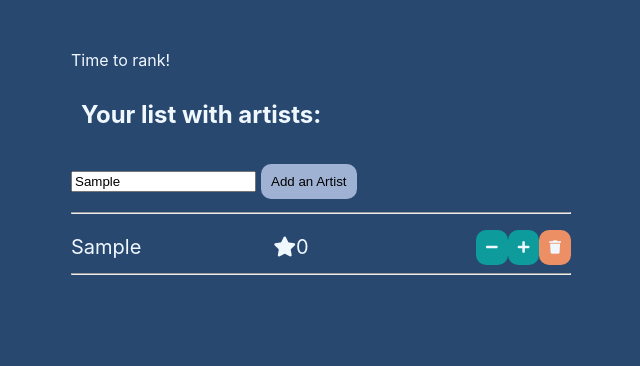
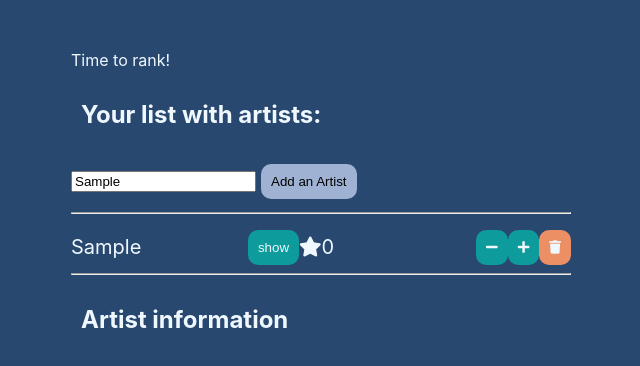
Before and after one commit to marijnbaar/artistranker, a React (Create React App) app: page / in a window 1280 px wide. Both pictures are taken after typing "Sample" into the empty fields and a click on the button "Add an Artist". Shown: the top 366 px of the page, without its empty margins (319-959 px from the left). Built offline with nearby package versions, Linux system fonts and the light colour scheme.

Commit message:
added the artist page, but turnery operator is not working properly

```diff
--- a/src/App.js
+++ b/src/App.js
@@ -1,20 +1,46 @@
 import React from 'react';
 import ArtistInput from './components/Artistinput';
-import Artist from './components/Artist';
 import './App.css';
+import { useDispatch, useSelector } from 'react-redux';
+import ListElement from './components/ListElement';
+import Artistpage from './components/Artistpage';
+
 
 function App() {
+  const allArtists = useSelector(state => state.artistList);
+  const artistId = useSelector(state => state.artistId)
+  const displayArtist = useSelector(state => state.artistPageShow)
+
   return (
     <div className="app">
       <header>
         <p>Time to rank!</p>
 
       </header>
-
+      <main>
         <h2>Your list with artists: </h2>
         <ArtistInput />
-                <Artist />
+        <div className="artist-list">
+          <ul>
+            {allArtists.length
+              ? allArtists.map(artist => (
+                <ListElement
+                  key={artist.id}
+                  text={artist.text}
+                  id={artist.id}
+                  count={artist.count}
+                />
+              ))
+              : <p>Your list is empty. Add an artist to the list and reward them with a star!</p>}
+          </ul>
         </div>
+        {displayArtist
+        ? <Artistpage artistId={artistId} />
+        : null }
+
+      </main>
+      </div>
+
   );
 };
 
--- a/src/actions/actions.js
+++ b/src/actions/actions.js
@@ -37,10 +37,9 @@ export const displayArtist = comingId => {
   }
 }
 
-export const closeArtist = comingId => {
+export const closeArtist = () => {
   return {
     type: 'CLOSE_ARTIST',
-      id: comingId,
   }
 }
 
--- a/src/components/Artist.js
+++ /dev/null
@@ -1,34 +0,0 @@
-import React from 'react';
-import { connect } from 'react-redux';
-import PropTypes from 'prop-types';
-import ListElement from './ListElement';
-
-export function Artist({ artists }) {
-  return (
-    <div className="artist-list">
-      <ul>
-        {artists.length
-          ? artists.map(artist => (
-            <ListElement
-              key={artist.id}
-              text={artist.text}
-              id={artist.id}
-              count={artist.count}
-            />
-          ))
-          : <p>Your list is empty.</p>}
-      </ul>
-    </div>
-  );
-}
-
-Artist.propTypes = {
-  artists: PropTypes.arrayOf(PropTypes.object).isRequired,
-  count: PropTypes.func.isRequired,
-};
-
-const mapStateToProps = state => ({
-  artists: state.artistList,
-});
-
-export default connect(mapStateToProps)(Artist);
--- /dev/null
+++ b/src/components/Artistpage.js
@@ -0,0 +1,28 @@
+import React from 'react';
+import { useDispatch, useSelector } from 'react-redux';
+import { updateArtist, closeArtist } from '../actions/actions'
+
+function Artistpage(artistId) {
+  const dispatch = useDispatch();
+
+  const allArtists = useSelector(state => state.artistList);
+  const selectArtist = allArtists.find(artist => artist.id === artistId)
+
+  const closeArtistPage = () => {
+    dispatch(closeArtist());
+  }
+
+  return (
+    <div className="artist-page-wrapper">
+      <h2>Artist information</h2>
+      <form className="artist-form" >
+
+
+      </form>
+
+    </div>
+  )
+
+}
+
+export default Artistpage;
--- a/src/components/ListElement.js
+++ b/src/components/ListElement.js
@@ -1,19 +1,19 @@
 import React from 'react';
 import PropTypes from 'prop-types';
 import { connect } from 'react-redux';
-import { deleteArtist } from '../actions/actions';
-import { incrementArtist } from '../actions/actions';
-import { decrementArtist } from '../actions/actions';
-
+import { incrementArtist, decrementArtist, displayArtist, deleteArtist } from '../actions/actions';
 
 export function Artist({
-  text, id, dlt, count, increment, decrement
+  text, id, dlt, count, increment, decrement, display
 }) {
 
   return (
     <div>
       <li className="artist-list">
-        <p>{text}</p><p><i className='fas fa-star' />{count}</p>
+        <p>{text}</p>
+        <button type="button" className="btn-3" onClick={display(id)}>show
+        </button>
+        <p><i className='fas fa-star' />{count}</p>
         <button type="button" className="btn-3" onClick={() => decrement(id)}>
           <i className='fas fa-minus' />
         </button>
@@ -37,6 +37,8 @@ Artist.propTypes = {
   count: PropTypes.func.isRequired,
   update: PropTypes.func.isRequired
 };
+const mapStateToProps = state => ({
+  display: state.artistPageShow,
+});
 
-
-export default connect(null, { dlt: deleteArtist, increment: incrementArtist, decrement: decrementArtist })(Artist);
+export default connect(mapStateToProps, { dlt: deleteArtist, increment: incrementArtist, decrement: decrementArtist, display: displayArtist })(Artist);
--- a/src/reducers/artistsReducer.js
+++ b/src/reducers/artistsReducer.js
@@ -56,7 +56,7 @@ function artistIdReducer(state = false, action) {
 
 const rootReducer = combineReducers({
   artistList: artistsReducer,
-  artistPage: artistPageReducer,
+  artistPageShow: artistPageReducer,
   artistId: artistIdReducer,
 });
 
```
Lines whose indentation alone changed are shown as unchanged.
